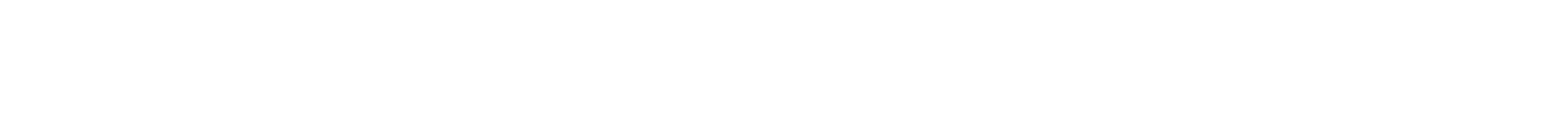
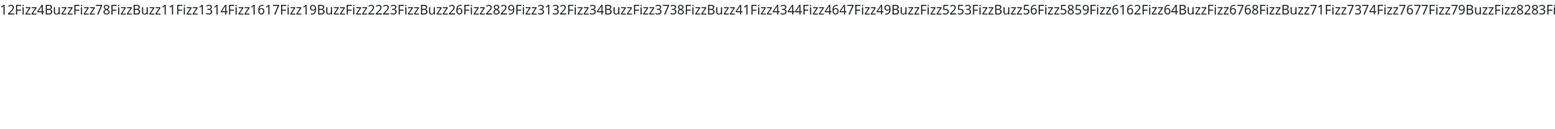
Before and after one commit to fabioSirigu/js-fizzbuzz, a plain HTML site: page index.html in a window 1280 px wide. Shown: the top 160 px of the page at 81% size, 1920 px wide, since content can reach past the window. Drawn offline with nearby package versions, Linux system fonts and the light colour scheme.

Commit message:
add bonus 1 FizzBuzz

```diff
--- a/assets/js/main.js
+++ b/assets/js/main.js
@@ -10,12 +10,35 @@ for (i=1; i<=100; i++) {
       // se sono multipli sia di 3 che di 5 stampiamo FizzBuzz
 
       if ( i % 3 ===0) {
+            console.log('Fizz');
+      } else if ( i % 5 === 0 ) {
+            console.log('Buzz');
+      } else if ( i % 3 ===0 && i % 5 === 0) {
             console.log('FizzBuzz');
-  } else if ( i % 5 === 0 ) {
-      console.log('Fizz');
-  } else if ( i % 3 ===0 && i % 5 === 0) {
-      console.log('Buzz');
       } else {
             console.log(i);
       }
 }
+
+/* BONUS 1:
+Crea un container nel DOM , aggiungendo (attraverso la funzione append()) un elemento html con il numero o la stringa corretta da mostrare.
+*/
+const container = document.getElementById ('container');
+console.log(container, 'sono il container');
+
+
+for (i=1; i<=100; i++) {
+
+      if ( i % 3 ===0) {
+            let Fizz = 'Fizz';
+            container.append (Fizz);
+      } else if ( i % 5 === 0 ) {
+            let Buzz = 'Buzz';
+            container.append (Buzz);
+      } else if ( i % 3 ===0 && i % 5 === 0) {
+            let FizzBuzz = 'FizzBuzz';
+            container.append (FizzBuzz);
+      } else {
+            container.append (i)
+      }
+}
--- a/index.html
+++ b/index.html
@@ -18,7 +18,9 @@
     <!-- place navbar here -->
   </header>
   <main>
+      <div id="container">
 
+      </div>
   </main>
   <footer>
     <!-- place footer here -->
```
Lines whose indentation alone changed are shown as unchanged.
